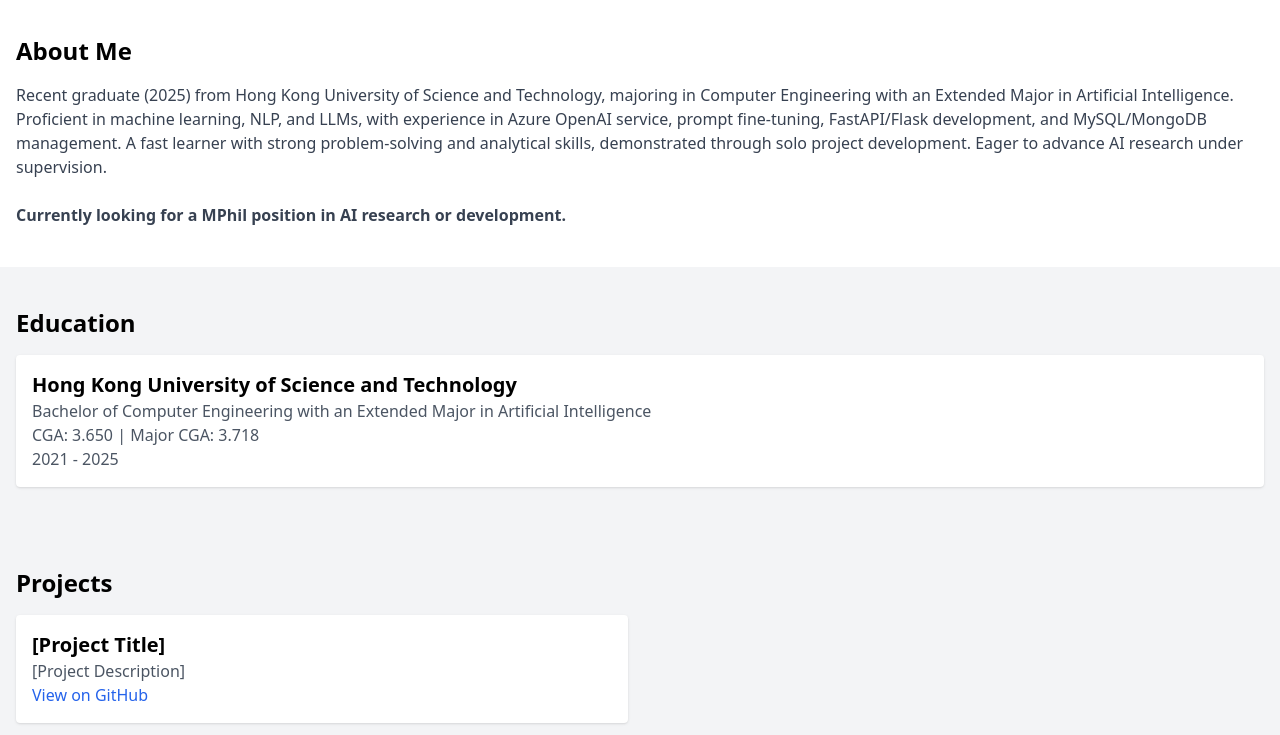
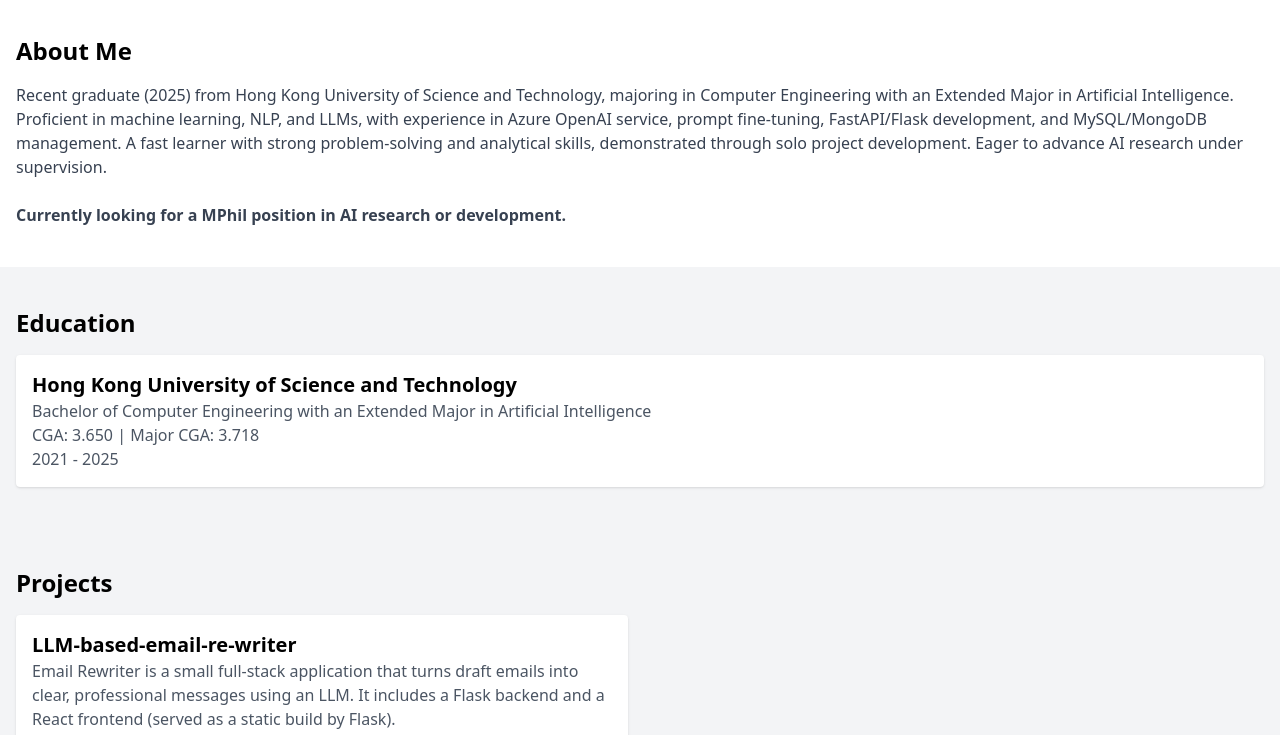
Before and after one commit to ykls3417/marcoho.github.io, a plain HTML site: page index.html in a window 1280 px wide. Shown: the part 65-800 px from the top of the page. Drawn offline with nearby package versions, Linux system fonts and the light colour scheme.

Commit message:
modified:   index.html

```diff
--- a/index.html
+++ b/index.html
@@ -53,11 +53,11 @@
             <h2 class="text-2xl font-bold mb-4">Projects</h2>
             <div class="grid md:grid-cols-2 gap-6">
                 <div class="bg-white p-4 rounded shadow">
-                    <h3 class="text-xl font-semibold">[Project Title]</h3>
+                    <h3 class="text-xl font-semibold">LLM-based-email-re-writer</h3>
                     <p class="text-gray-600">
-                        [Project Description]
+                        Email Rewriter is a small full‑stack application that turns draft emails into clear, professional messages using an LLM. It includes a Flask backend and a React frontend (served as a static build by Flask).
                     </p>
-                    <a href="[GitHub Link]" class="text-blue-600 hover:underline">View on GitHub</a>
+                    <a href="https://github.com/ykls3417/LLM-based-email-re-writer" class="text-blue-600 hover:underline">View on GitHub</a>
                 </div>
             </div>
         </div>
```
